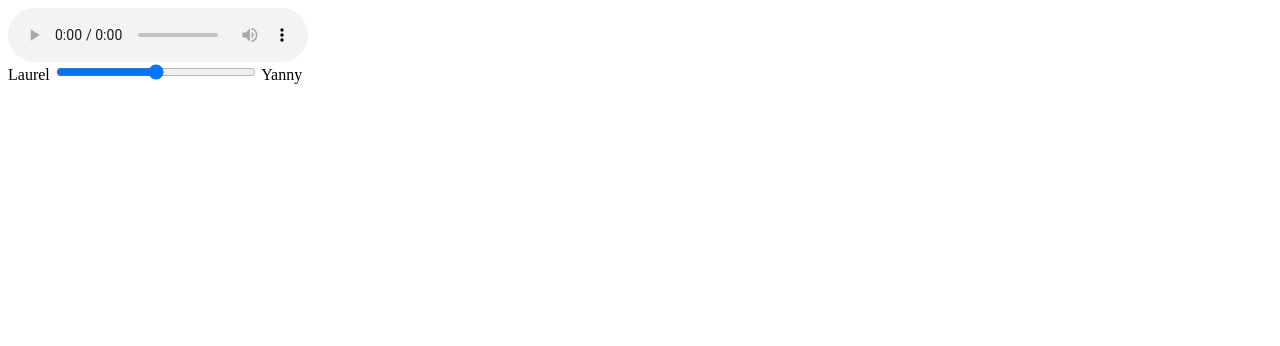
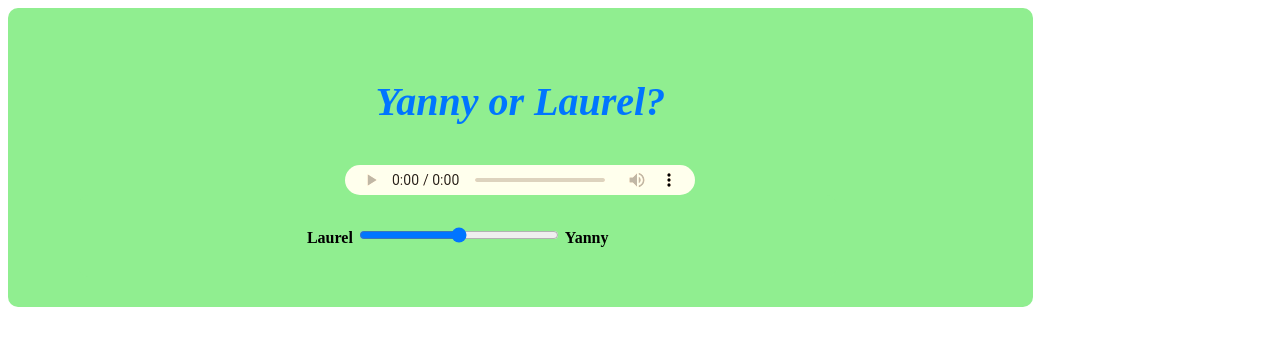
Before and after one commit to enricovalente23/Auditory-Illusions, a website: page Pages/yanny-laurel/yanny-laurel.html in a window 1280 px wide. Drawn offline with Linux system fonts and the light colour scheme; files that its build step writes are made by us from their sources.

Commit message:
Yanny Laurel finished

```diff
--- a/Pages/yanny-laurel/yanny-laurel.css
+++ b/Pages/yanny-laurel/yanny-laurel.css
@@ -1,23 +1,28 @@
-audio:hover, audio:focus, audio:active
-{
--webkit-box-shadow: 15px 15px 20px rgba(0,0, 0, 0.4);
--moz-box-shadow: 15px 15px 20px rgba(0,0, 0, 0.4);
-box-shadow: 15px 15px 20px rgba(0,0, 0, 0.4);
--webkit-transform: scale(1.05);
--moz-transform: scale(1.05);
-transform: scale(1.05);
+audio {
+    filter: hue-rotate(120deg);
+    filter: saturate(0%);
+    filter: sepia(40%);
+    width: 350px;
+    height: 30px;
 }
 
-audio
-{
--webkit-transition:all 0.5s linear;
--moz-transition:all 0.5s linear;
--o-transition:all 0.5s linear;
-transition:all 0.5s linear;
--moz-box-shadow: 2px 2px 4px 0px #006773;
--webkit-box-shadow:  2px 2px 4px 0px #006773;
-box-shadow: 2px 2px 4px 0px #006773;
--moz-border-radius:7px 7px 7px 7px ;
--webkit-border-radius:7px 7px 7px 7px ;
-border-radius:7px 7px 7px 7px ;
+p {
+    color: #0075ff;
+    font-size: 40px;
+    font-style: italic;
+    font-weight: bold;
 }
+
+span {
+    color: black;
+    font-weight: bold;
+    text-align: center;
+}
+
+div {
+    background-color: lightgreen;
+    width: 70%;
+    padding: 30px 70px 30px 70px;
+    border-radius: 10px;
+    text-align: center;
+}
--- a/Pages/yanny-laurel/yanny-laurel.html
+++ b/Pages/yanny-laurel/yanny-laurel.html
@@ -1,20 +1,21 @@
 
-</html>
-    <body>
+<body>
     <div>
-        <title>Yanny or Laurel?</title>
-      </div>
-  </body>
 
-      <head>
-          <link rel="stylesheet" href="scale-illusion.css">
-        </head>
+    <p>Yanny or Laurel?</p>
 
-  <audio controls="controls" loop="true" onplay="onPlay()">
-          <source src="https://upload.wikimedia.org/wikipedia/en/transcoded/8/8b/YannyLaurel.ogg/YannyLaurel.ogg.mp3" type="audio/mpeg">
-      </audio>
-      <div>
-          <span>Laurel</span>
-          <input id="filterGain" name="filterGain" type="range" style="width:200px" min="-40" max="40" step="any" value="0" oninput="onConfig()" onchange="onConfig()">
-          <span>Yanny</span>
-      </div>
+    <script type="javascript" src="yanny-laurel.js"></script>
+    <link rel="stylesheet" href="yanny-laurel.css">
+
+    <audio controls="controls" loop="true" onplay="onPlay()">
+        <source src="../../Audio Files/YannyLaurel_long.mp3" type="audio/mpeg">
+    </audio>
+
+    <div>
+        <span>Laurel</span>
+        <input id="filterGain" name="filterGain" type="range" style="width:200px" min="-80" max="80" step="any" value="0" oninput="onConfig()" onchange="onConfig()">
+        <span>Yanny</span>
+    </div>
+
+    </div>
+</body>
```
Also changed, not shown: Pages/yanny-laurel/yanny-laurel.js (+37 -13 lines), 1 other file.
